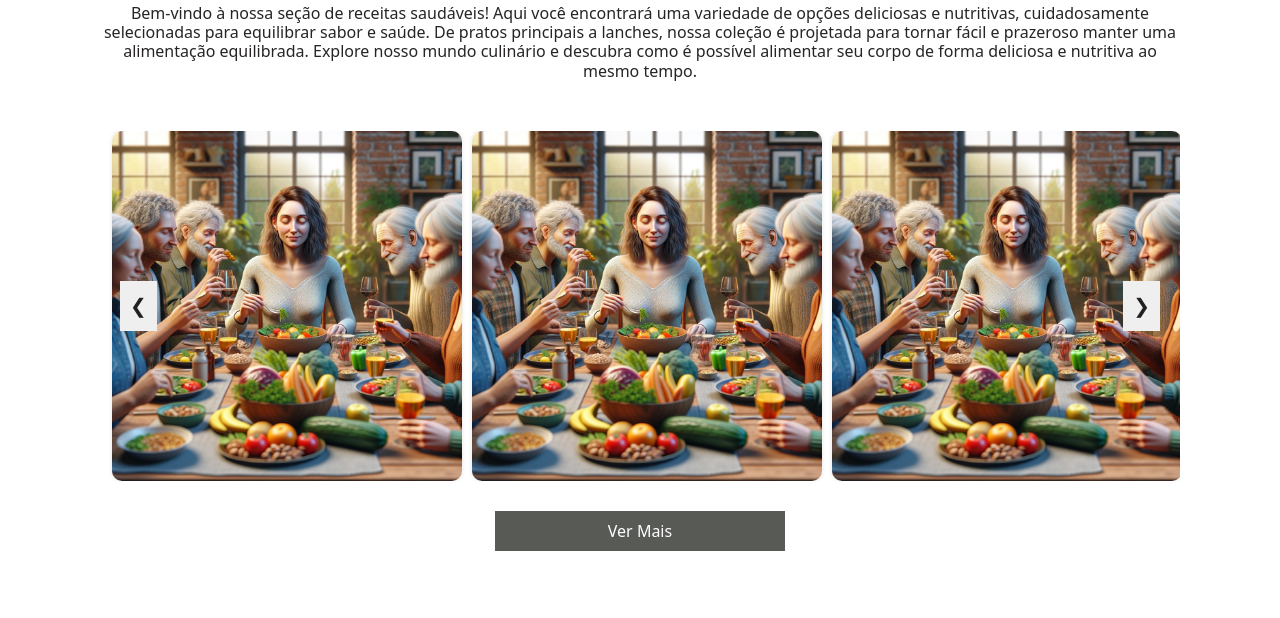
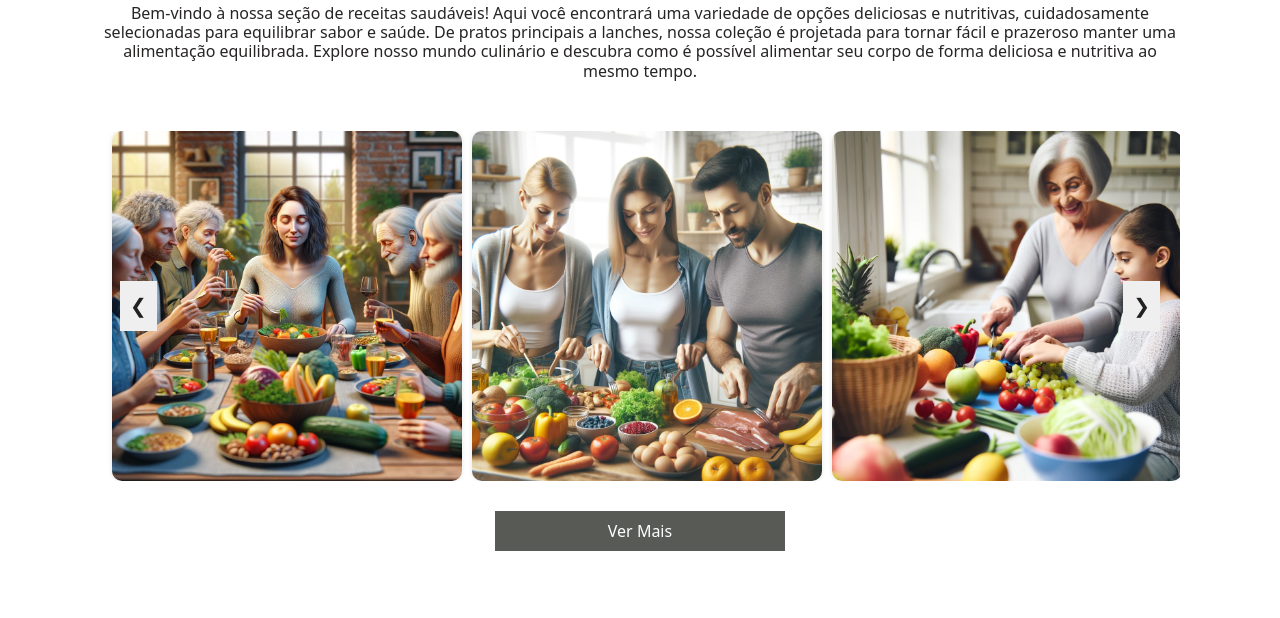
Before and after one commit to ICEI-PUC-Minas-PMV-SI/pmv-si-2024-1-pe3-t2-vida-ativa-sabor, a website: page Src/index.html in a window 1280 px wide. Shown: the part 149-767 px from the top of the page. Drawn offline with nearby package versions, Linux system fonts and the light colour scheme.

Commit message:
inclusão de mais imagens diferentes

```diff
--- a/Src/index.html
+++ b/Src/index.html
@@ -48,14 +48,13 @@
             <div class="navbar-images">
                 <div class="container container-images">
                     <img src="assets/NavBar/3.webp" class="img-fluid active" alt="Imagem 1">
-                    <img src="assets/NavBar/3.webp" class="img-fluid" alt="Imagem 2">
-                    <img src="assets/NavBar/3.webp" class="img-fluid" alt="Imagem 3">
-                    <img src="assets/NavBar/3.webp" class="img-fluid" alt="Imagem 4">
+                    <img src="assets/NavBar/2.webp" class="img-fluid" alt="Imagem 2">
+                    <img src="assets/NavBar/9.webp" class="img-fluid" alt="Imagem 3">
+                    <img src="assets/NavBar/10.webp" class="img-fluid" alt="Imagem 4">
                     <img src="assets/NavBar/3.webp" class="img-fluid" alt="Imagem 5">
-                    <img src="assets/NavBar/3.webp" class="img-fluid" alt="Imagem 6">
-                    <img src="assets/NavBar/3.webp" class="img-fluid" alt="Imagem 7">
-                    <img src="assets/NavBar/3.webp" class="img-fluid" alt="Imagem 8">
-                    <img src="assets/NavBar/3.webp" class="img-fluid" alt="Imagem 8">
+                    <img src="assets/NavBar/2.webp" class="img-fluid" alt="Imagem 6">
+                    <img src="assets/NavBar/9.webp" class="img-fluid" alt="Imagem 7">
+                    <img src="assets/NavBar/10.webp" class="img-fluid" alt="Imagem 8">
                 </div>
                 <button class="prev">&#10094;</button>
                 <button class="next">&#10095;</button>
```
